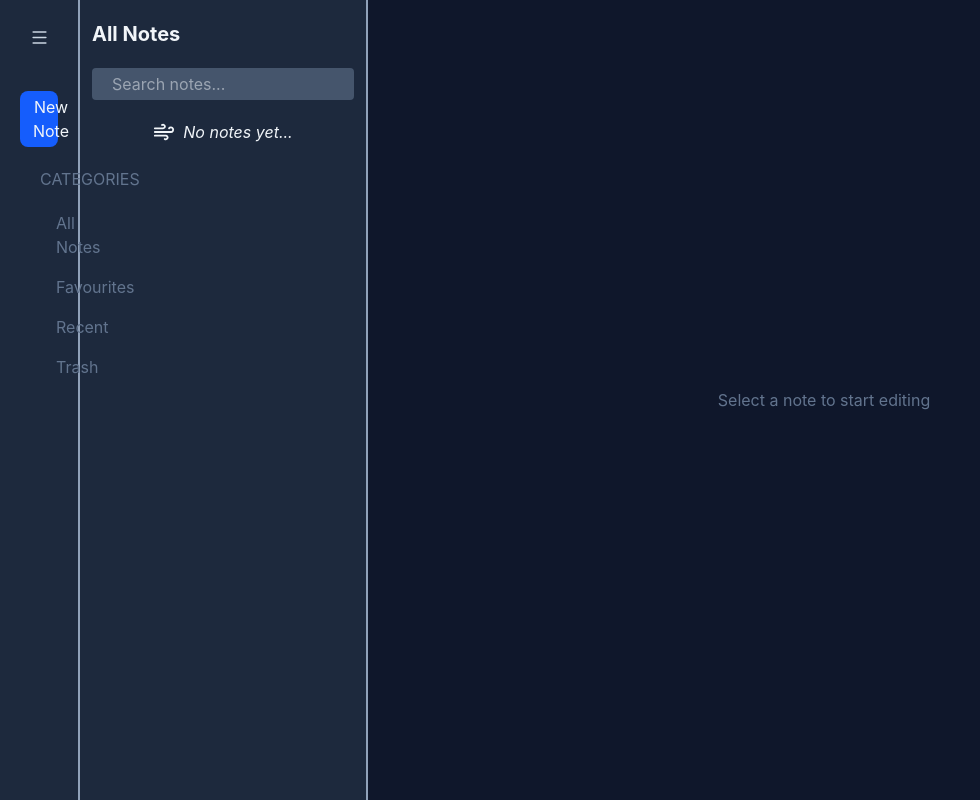
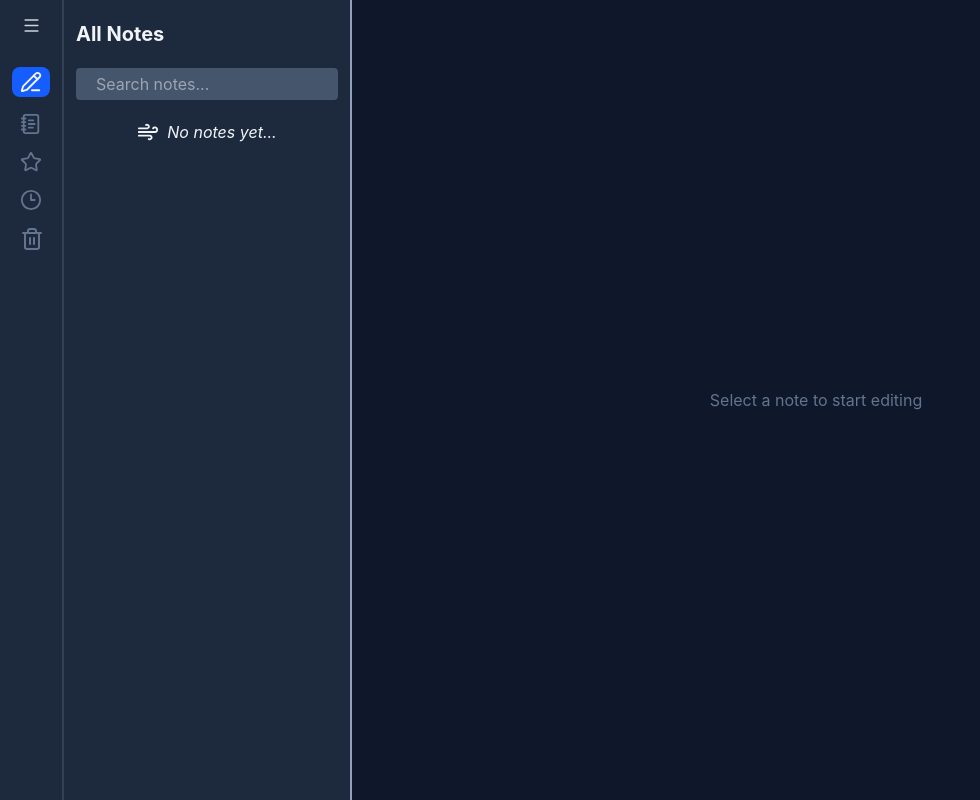
Before and after one commit to Zolender/Notebook-with-React, a React (Vite) app: page / in a window 1280 px wide. Shown: the whole page, without its empty margins (0-980 px from the left). Built offline with nearby package versions, Linux system fonts and the light colour scheme.

Commit message:
feat: enhance SideBar component with improved layout and conditional rendering

```diff
--- a/src/Components/SideBar.jsx
+++ b/src/Components/SideBar.jsx
@@ -4,31 +4,33 @@ const SideBar = ({onAdd, setIsSideBarExpanded, isSideBarExpanded}) => {
 
 
     return (
-        <div className={`${isSideBarExpanded? 'w-64': 'w-20'} border-r-2 border-slate-400 flex flex-col gap-5 justify-start items-center py-5 px-5 transition-all duration-300`}>
-            <button type="button">
-                <Menu size={35} onClick={()=>setIsSideBarExpanded(!isSideBarExpanded)} className="p-2 hover:bg-slate-700 rounded-lg self-end mb-4 text-slate-300"/>
+        <div className={`transition-all duration-50 border-r-2 border-slate-700 h-screen flex flex-col bg-slate-800 overflow-hidden ${isSideBarExpanded ? 'w-64' : 'w-16'}`}>
+            <div className={`py-2 flex ${isSideBarExpanded? 'justify-start ml-4': 'justify-center'}`}>
+                <button type="button">
+                    <Menu size={35} onClick={()=>setIsSideBarExpanded(!isSideBarExpanded)} className="p-2 hover:bg-slate-700 rounded-lg self-end mb-4 text-slate-300 "/>
+                </button>
+            </div>
+            <button onClick={onAdd} type="button" className={`flex justify-center items-center mx-auto  text-center py-1 bg-blue-600 hover:bg-blue-700 active:bg-blue-900 hover:cursor-pointer rounded-lg border-none focus:outline-none transition-colors mb-2 text-slate-100 ${isSideBarExpanded? 'px-10 ': 'px-2'}`} >
+                <PencilLine size={22} />
+                {isSideBarExpanded && <span className="ml-3">New Note</span>}
             </button>
-            <button onClick={onAdd} type="button" className="flex justify-center items-center w-full text-center py-1 bg-blue-600 hover:bg-blue-700 active:bg-blue-900 hover:cursor-pointer rounded-lg border-none focus:outline-none transition-colors text-slate-100">
-                <PencilLine size={22} className="mx-3"/>
-                New Note
-            </button>
-            <div className="text-slate-500 w-full pl-5 ">
-                <p className="mb-3">CATEGORIES</p>
-                <p className="hover:bg-slate-500 hover:text-slate-100 hover:cursor-pointer pl-2 w-[70%] rounded-sm py-2 flex items-center gap-2 transition">
+            <div className="text-slate-500 w-full pl-5 transition-all duration-300">
+                {isSideBarExpanded&& <p className="mb-3">CATEGORIES</p>}
+                <p className={` hover:text-slate-100 hover:cursor-pointer rounded-sm py-2 flex items-center gap-2 transition ${isSideBarExpanded? "pl-2 w-[70%] hover:bg-slate-500": ''}`}>
                     <NotebookText size={22}/>
-                    All Notes
+                    {isSideBarExpanded && <span className="ml-3">All Notes</span>}
                 </p>
-                <p className="hover:bg-slate-500 hover:text-slate-100 hover:cursor-pointer pl-2 w-[70%] rounded-sm py-2 flex items-center gap-2 transition">
+                <p className={` hover:text-slate-100 hover:cursor-pointer rounded-sm py-2 flex items-center gap-2 transition ${isSideBarExpanded? "pl-2 w-[70%] hover:bg-slate-500": ''}`}>
                     <Star size={22}/>
-                    Favourites
+                    {isSideBarExpanded && <span className="ml-3">Favorite</span>}
                 </p>
-                <p className="hover:bg-slate-500 hover:text-slate-100 hover:cursor-pointer pl-2 w-[70%] rounded-sm py-2 flex items-center gap-2 transition">
+                <p className={` hover:text-slate-100 hover:cursor-pointer rounded-sm py-2 flex items-center gap-2 transition ${isSideBarExpanded? "pl-2 w-[70%] hover:bg-slate-500": ''}`}>
                     <Clock3 size={22}/>
-                    Recent
+                    {isSideBarExpanded && <span className="ml-3">Recent</span>}
                 </p>
-                <p className="hover:bg-slate-500 hover:text-slate-100 hover:cursor-pointer pl-2 w-[70%] rounded-sm py-2 flex items-center gap-2 transition">
-                    <Trash2 size={22}/>
-                    Trash
+                <p className={` hover:text-slate-100 hover:cursor-pointer rounded-sm py-2 flex items-center gap-2 transition ${isSideBarExpanded? "pl-2 w-[70%] hover:bg-slate-500": ''}`}>
+                    <Trash2 />
+                    {isSideBarExpanded && <span className="ml-3">Trash</span>}
                 </p>
             </div>
         </div>
```
